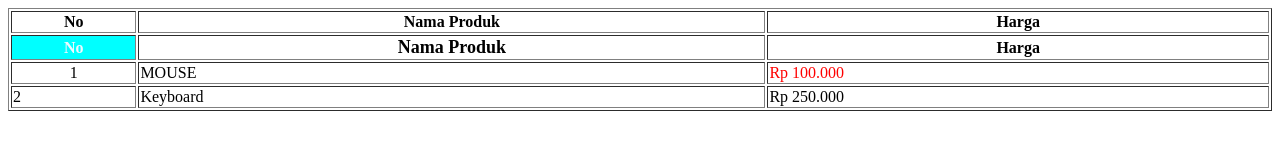
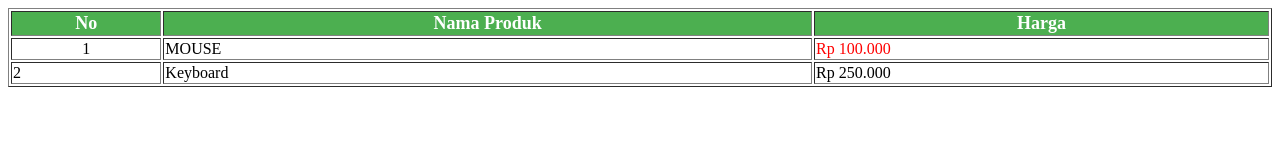
Before and after one commit to aldiansy10/1124160053-latihan-6, a plain HTML site: page index.html in a window 1280 px wide. Drawn offline with Linux system fonts and the light colour scheme.

Commit message:
menyamakan format table header agar selaras

```diff
--- a/index.html
+++ b/index.html
@@ -9,14 +9,12 @@
     <table border="1" style="border-collapse: ;
          width: 100%;">
            <tr>
-               <th width="10%">No</th>
-               <th width="50%">Nama Produk</th>
-               <th width="40%">Harga</th>
-           </tr>
-           <tr>
-               <th style="background-color: aqua; color: aliceblue;">No</th>
-               <th style="font-size: 18px; text-align: center;">Nama Produk</th>
-               <th style="font-weight: bold;">Harga</th>
+               <th style="background-color: #4caf50; color: white; font-weight: bold;
+               font-size: 18px; text-align: center;">No</th>
+               <th style="background-color: #4caf50; color: white; font-weight: bold;
+               font-size: 18px; text-align: center;">Nama Produk</th>
+               <th style="background-color: #4caf50; color: white; font-weight: bold;
+               font-size: 18px; text-align: center;">Harga</th>
            </tr>
            <tr>
                <td style="text-align: center;">1</td>
```
